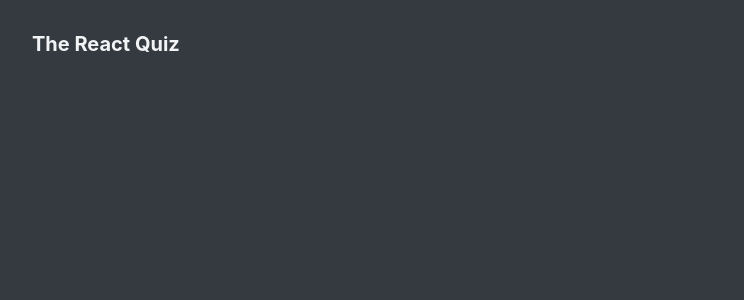
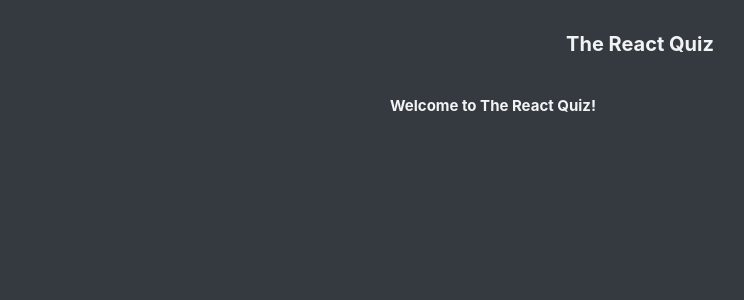
Before and after one commit to aleksandr-e-lebedev/react-quiz, a React (Vite) app: page / in a window 1280 px wide. Shown: the top 300 px of the page, without its empty margins (0-744 px from the left). Built offline with nearby package versions, Linux system fonts and the light colour scheme; a web font is replaced by a local one.

Commit message:
feat: build app layout

```diff
--- a/src/App.tsx
+++ b/src/App.tsx
@@ -1,7 +1,12 @@
 export default function App() {
   return (
     <div className="app">
-      <h1>The React Quiz</h1>
+      <header>
+        <h1>The React Quiz</h1>
+      </header>
+      <main className="app__main">
+        <h2>Welcome to The React Quiz!</h2>
+      </main>
     </div>
   );
 }
--- a/src/index.css
+++ b/src/index.css
@@ -34,6 +34,15 @@ body {
 .app {
   min-height: 100vh;
   padding: 3.2rem;
+
+  display: flex;
+  flex-direction: column;
+  align-items: center;
+  gap: 4rem;
+}
+
+.app__main {
+  width: 50rem;
 }
 
 /*
```
